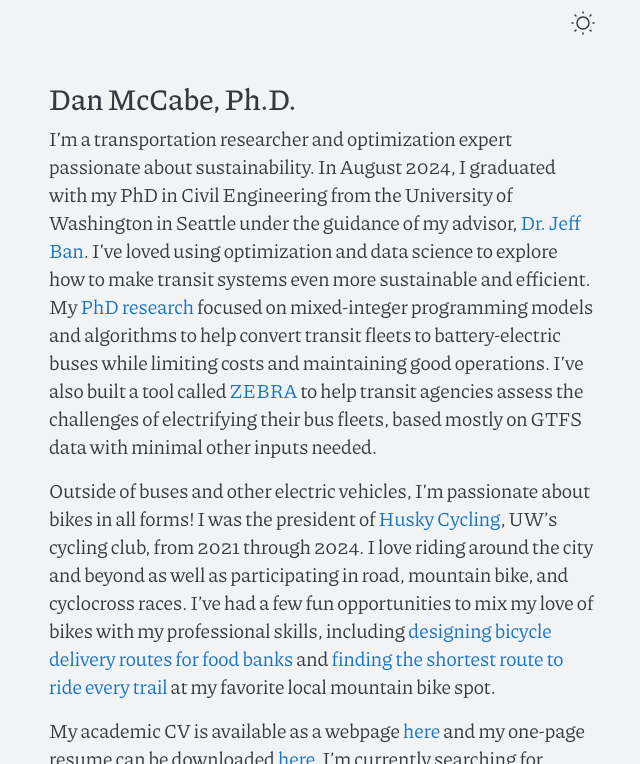
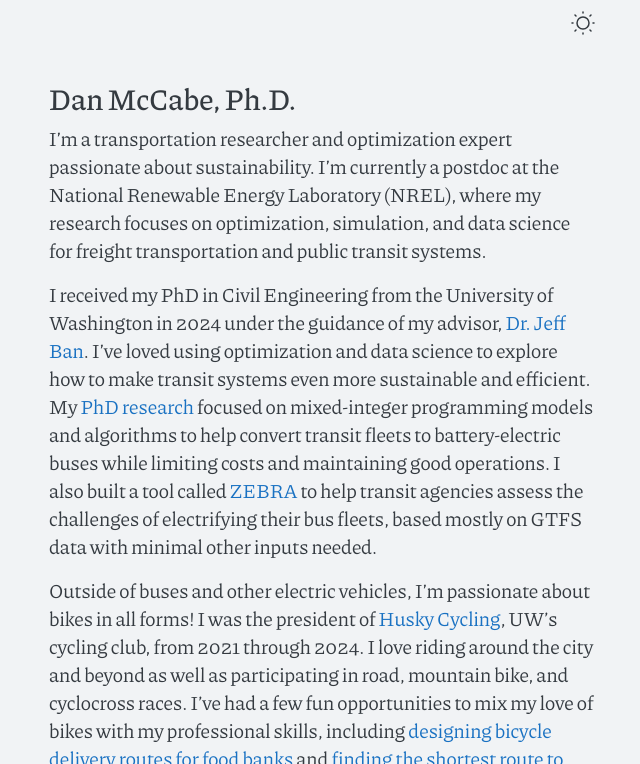
Before and after one commit to dan-mccabe/dan-mccabe.github.io, a Jekyll site: the page built from index.md, in a window 1280 px wide and 900 px high, scrolled down 790 px, cut to the strip 136-900 px from the top of the window. Shown: the whole strip, without its empty margins (318-958 px from the left). Built offline with Jekyll 4.4.1, drawn with Linux system fonts in a browser that asks for light colours; some of the changed text lies outside the part shown.

Commit message:
update with current work

```diff
--- a/index.md
+++ b/index.md
@@ -5,8 +5,10 @@ title: Home
 
 # Dan McCabe, Ph.D.
 
-I'm a transportation researcher and optimization expert passionate about sustainability. In August 2024, I graduated with my PhD in Civil Engineering from the University of Washington in Seattle under the guidance of my advisor, [Dr. Jeff Ban](https://www.ce.washington.edu/facultyfinder/xuegang-%28jeff%29-ban). I've loved using optimization and data science to explore how to make transit systems even more sustainable and efficient. My [PhD research](/research) focused on mixed-integer programming models and algorithms to help convert transit fleets to battery-electric buses while limiting costs and maintaining good operations. I've also built a tool called [ZEBRA](https://bit.ly/zebra-app) to help transit agencies assess the challenges of electrifying their bus fleets, based mostly on GTFS data with minimal other inputs needed.
+I'm a transportation researcher and optimization expert passionate about sustainability. I'm currently a postdoc at the National Renewable Energy Laboratory (NREL), where my research focuses on optimization, simulation, and data science for freight transportation and public transit systems.
+
+I received my PhD in Civil Engineering from the University of Washington in 2024 under the guidance of my advisor, [Dr. Jeff Ban](https://www.ce.washington.edu/facultyfinder/xuegang-%28jeff%29-ban). I've loved using optimization and data science to explore how to make transit systems even more sustainable and efficient. My [PhD research](/research) focused on mixed-integer programming models and algorithms to help convert transit fleets to battery-electric buses while limiting costs and maintaining good operations. I also built a tool called [ZEBRA](https://bit.ly/zebra-app) to help transit agencies assess the challenges of electrifying their bus fleets, based mostly on GTFS data with minimal other inputs needed.
 
 Outside of buses and other electric vehicles, I'm passionate about bikes in all forms! I was the president of [Husky Cycling](https://www.huskycyclinguw.com), UW's cycling club, from 2021 through 2024. I love riding around the city and beyond as well as participating in road, mountain bike, and cyclocross races. I've had a few fun opportunities to mix my love of bikes with my professional skills, including [designing bicycle delivery routes for food banks](/prp) and [finding the shortest route to ride every trail](/wrpp) at my favorite local mountain bike spot.
 
-My academic CV is available as a webpage [here](/cv) and my one-page resume can be downloaded [here](/Dan_McCabe_Resume.pdf). I'm currently searching for industry jobs starting in Fall 2024, so please reach out if you are interested in working together.
+My academic CV is available as a webpage [here](/cv).
```
Also changed, not shown: cv.md (+5 -3 lines), research.md (+7 -0 lines), 2 other files.
